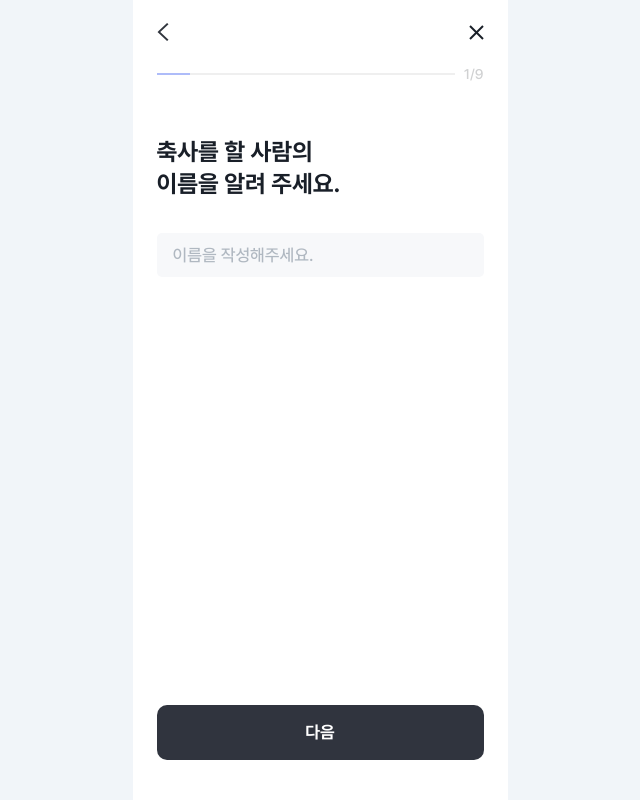
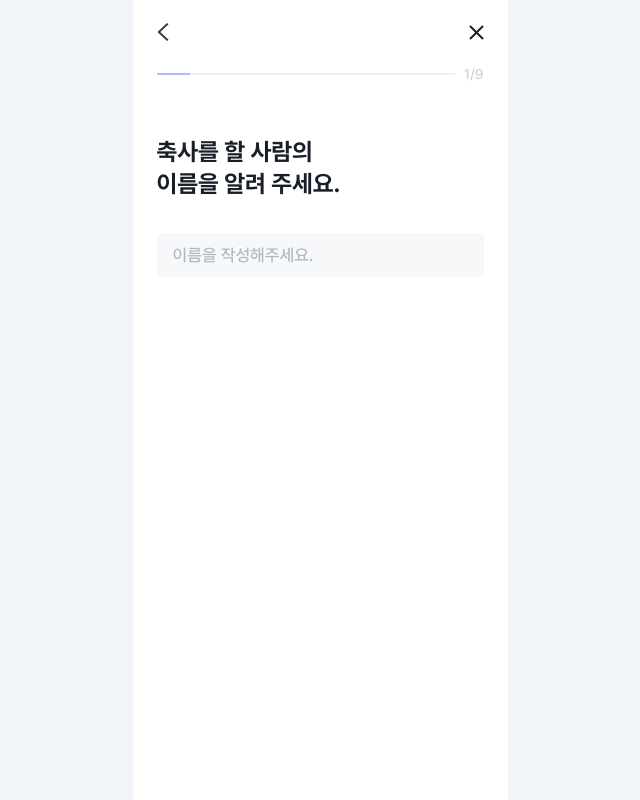
Before and after one commit to with-Bloom/bloom-react, a React (Vite) app: page /question in a window 1280 px wide. Shown: the whole page, without its empty margins (320-960 px from the left). Built offline with nearby package versions, Linux system fonts and the light colour scheme.

Commit message:
feat: input, textarea 텍스트 입력시 버튼 활성화 처리

```diff
--- a/src/components/Button/NextButton/index.tsx
+++ b/src/components/Button/NextButton/index.tsx
@@ -1,13 +1,17 @@
 type Props = {
   children: string;
   onClick: () => void;
+  disabled: boolean;
 };
 
-const NextButton = ({ children, onClick }: Props) => {
+const NextButton = ({ children, onClick, disabled }: Props) => {
   return (
     <button
       onClick={onClick}
-      className="bg-gray700 flex h-[55px] w-[327px] items-center justify-center rounded-[10px] font-Pretendard text-[17px] font-bold text-white"
+      className={`bg-${
+        disabled ? 'gray400' : 'gray700'
+      } flex h-[55px] w-[327px] items-center justify-center rounded-[10px] font-Pretendard text-[17px] font-bold text-white`}
+      disabled={disabled}
     >
       {children}
     </button>
--- a/src/components/Input/index.tsx
+++ b/src/components/Input/index.tsx
@@ -1,13 +1,15 @@
 type Props = {
   placeholder: string;
+  onChange?: React.ChangeEventHandler<HTMLInputElement> | undefined;
 };
 
-const Input = ({ placeholder }: Props) => {
+const Input = ({ placeholder, onChange }: Props) => {
   return (
     <input
       className="text-gray700 h-11 w-[327px] rounded-[5px] bg-gray100 p-4 font-Pretendard text-[17px] font-medium placeholder-gray400 caret-indigo outline-indigo"
       placeholder={placeholder}
       maxLength={10}
+      onChange={onChange}
     ></input>
   );
 };
--- a/src/components/SelectComponent/index.tsx
+++ b/src/components/SelectComponent/index.tsx
@@ -8,12 +8,13 @@ type Props = {
   type: string;
   options: string | string[];
   onClick: () => void;
+  onChange?: React.ChangeEventHandler<HTMLElement> | undefined;
 };
 
-const SelectComponent = ({ type, options, onClick }: Props): React.ReactNode => {
+const SelectComponent = ({ type, options, onClick, onChange }: Props): React.ReactNode => {
   switch (type) {
     case 'input':
-      return <Input placeholder={options as string} />;
+      return <Input placeholder={options as string} onChange={onChange} />;
     case 'image-card-button':
       return <ImageCardButton options={options as string[]} onClick={onClick} />;
     case 'image-button':
@@ -21,7 +22,7 @@ const SelectComponent = ({ type, options, onClick }: Props): React.ReactNode =>
     case 'primary-button':
       return <PrimaryButton options={options as string[]} onClick={onClick} />;
     case 'textarea':
-      return <Textarea placeholder={options as string} />;
+      return <Textarea placeholder={options as string} onChange={onChange} />;
     default:
       return null;
   }
--- a/src/components/Textarea/index.tsx
+++ b/src/components/Textarea/index.tsx
@@ -1,13 +1,15 @@
 type Props = {
   placeholder: string;
+  onChange?: React.ChangeEventHandler<HTMLTextAreaElement> | undefined;
 };
 
-const Textarea = ({ placeholder }: Props) => {
+const Textarea = ({ placeholder, onChange }: Props) => {
   return (
     <textarea
       className="text-gray700 h-[122px] w-[327px] rounded-[5px] bg-gray100 p-4 font-Pretendard text-[15px] font-medium placeholder-gray400 caret-indigo outline-indigo"
       placeholder={placeholder}
       maxLength={500}
+      onChange={onChange}
     ></textarea>
   );
 };
--- a/src/pages/Question/index.tsx
+++ b/src/pages/Question/index.tsx
@@ -10,8 +10,17 @@ import NextButton from 'components/Button/NextButton';
 const QuestionPage = () => {
   const LAST_PAGE = 9;
   const [currentPage, setCurrentPage] = useState<number>(1);
+  const [inputCount, setInputCount] = useState<number>(0);
 
-  const handleClick = () => setCurrentPage((state) => state + 1);
+  const handleClick = () => {
+    setCurrentPage((state) => state + 1);
+    setInputCount(0);
+  };
+
+  const handleInputChange = (e: React.ChangeEvent<HTMLInputElement | HTMLTextAreaElement>) => {
+    setInputCount(e.target.value.length);
+    console.log(inputCount);
+  };
 
   return (
     <>
@@ -27,10 +36,15 @@ const QuestionPage = () => {
                 <div className="flex h-[calc(100vh-84px)] flex-col justify-between">
                   <div key={el.page}>
                     <QuestionTitle>{el.question}</QuestionTitle>
-                    {SelectComponent({ type: el.type, options: el.options, onClick: handleClick })}
+                    {SelectComponent({
+                      type: el.type,
+                      options: el.options,
+                      onClick: handleClick,
+                      onChange: handleInputChange,
+                    })}
                   </div>
                   {(el.type === 'input' || el.type === 'textarea') && (
-                    <NextButton onClick={handleClick}>
+                    <NextButton onClick={handleClick} disabled={inputCount === 0}>
                       {el.page === LAST_PAGE ? '내 축사 확인하기' : '다음'}
                     </NextButton>
                   )}
```
